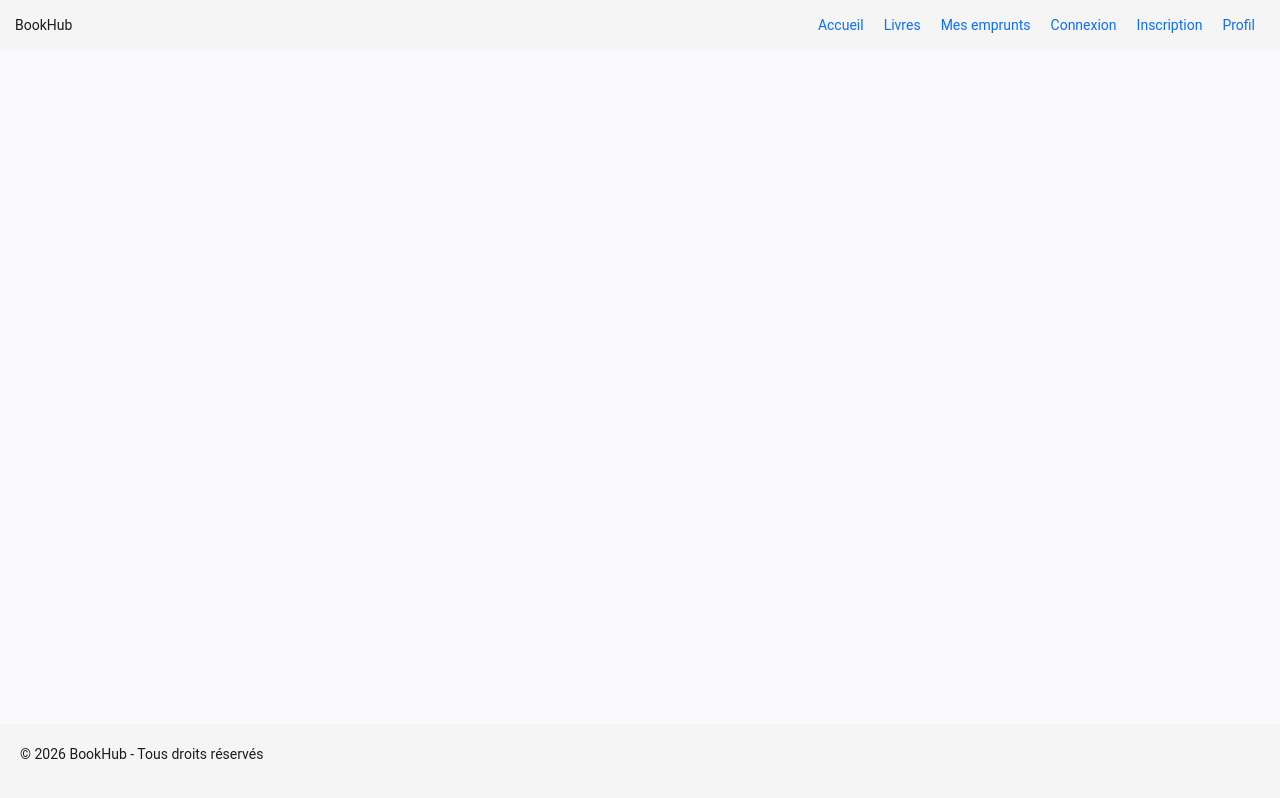
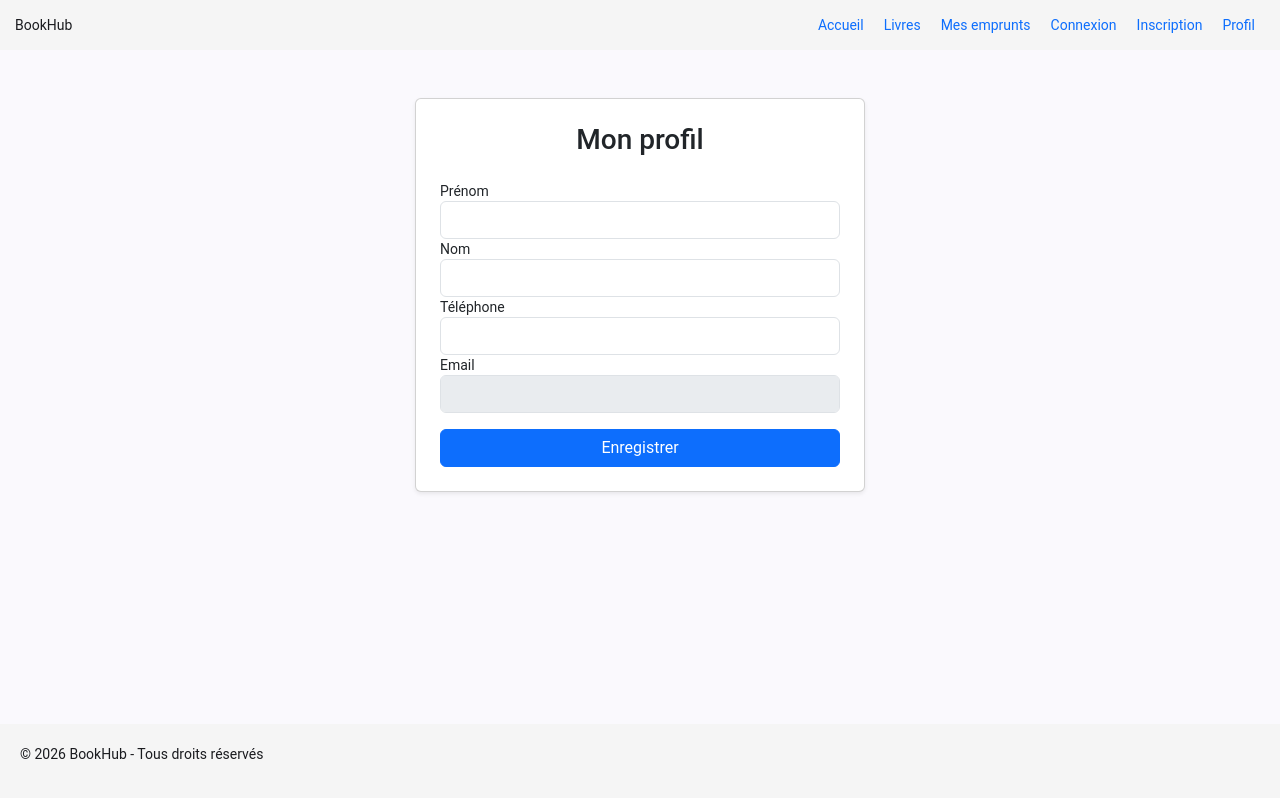
Before and after one commit to Chapte35/Tricycle_Front_Book_Hub, an Angular app: page /profile in a window 1280 px wide. Before the commit this address led to /. Built offline with nearby package versions, Linux system fonts and the light colour scheme.

Commit message:
US-AUTH-03 | Profil init
# Conflicts:
#	src/app/app.routes.ts

```diff
--- a/src/app/app.routes.ts
+++ b/src/app/app.routes.ts
@@ -2,6 +2,8 @@
 import { Routes } from '@angular/router';
 import { RegisterComponent } from './pages/register/register';
 import { Home } from './pages/home/home';
+import {AuthComponent} from './pages/auth/auth';
+import { ProfileComponent } from './components/profile/profile';
 import { BookDetail } from './pages/book-detail/book-detail';
 import { LoginComponent } from './pages/login/login';
 
@@ -9,6 +11,7 @@
     { path: '', component: Home },
     { path: 'login',    component: LoginComponent },
     { path: 'register', component: RegisterComponent },
+    { path: 'profile', component: ProfileComponent },
     { path: 'books/:id', component: BookDetail },
     { path: 'myloans', component: Myloans },
   ]
--- /dev/null
+++ b/src/app/components/profile/profile.html
@@ -0,0 +1,29 @@
+<form [formGroup]="profileForm" (ngSubmit)="updateProfile()" class="container mt-5">
+  <div class="card shadow-sm p-4 mx-auto" style="max-width: 450px;">
+    <h3 class="text-center mb-4">Mon profil</h3>
+
+    <div class="form-group">
+      <label>Prénom</label>
+      <input class="form-control" formControlName="firstName">
+    </div>
+
+    <div class="form-group">
+      <label>Nom</label>
+      <input class="form-control" formControlName="lastName">
+    </div>
+
+    <div class="form-group">
+      <label>Téléphone</label>
+      <input class="form-control" formControlName="phone">
+    </div>
+
+    <div class="form-group">
+      <label>Email</label>
+      <input class="form-control" formControlName="email" readonly>
+    </div>
+
+    <button class="btn btn-primary btn-block mt-3">
+      Enregistrer
+    </button>
+  </div>
+</form>
--- /dev/null
+++ b/src/app/components/profile/profile.ts
@@ -0,0 +1,40 @@
+import { Component, Input, Output, EventEmitter, inject } from '@angular/core';
+import { FormBuilder, FormGroup, ReactiveFormsModule } from '@angular/forms';
+import { User } from '../../interfaces/user';
+
+@Component({
+  selector: 'app-profile',
+  standalone: true,
+  imports: [ReactiveFormsModule],
+  templateUrl: './profile.html',
+})
+export class ProfileComponent {
+
+  private fb = inject(FormBuilder);
+
+  @Output() save = new EventEmitter<Partial<User>>();
+
+  profileForm: FormGroup = this.fb.group({
+    firstName: [''],
+    lastName: [''],
+    phone: [''],
+    email: [{ value: '', disabled: true }]
+  });
+
+  @Input() set user(value: User | null) {
+    if (value) {
+      this.profileForm.patchValue({
+        firstName: value.firstName,
+        lastName: value.lastName,
+        phone: value.phone,
+        email: value.email
+      });
+    }
+  }
+
+  updateProfile() {
+    if (this.profileForm.valid) {
+      this.save.emit(this.profileForm.getRawValue());
+    }
+  }
+}
```
Also changed, not shown: src/app/pages/profile/profile.ts (+24 -4 lines), src/app/services/profile-service.ts (added, +31 -0 lines), src/app/components/profile/profile.css (added), 2 other files (tests, documents, lock files or other folders).
